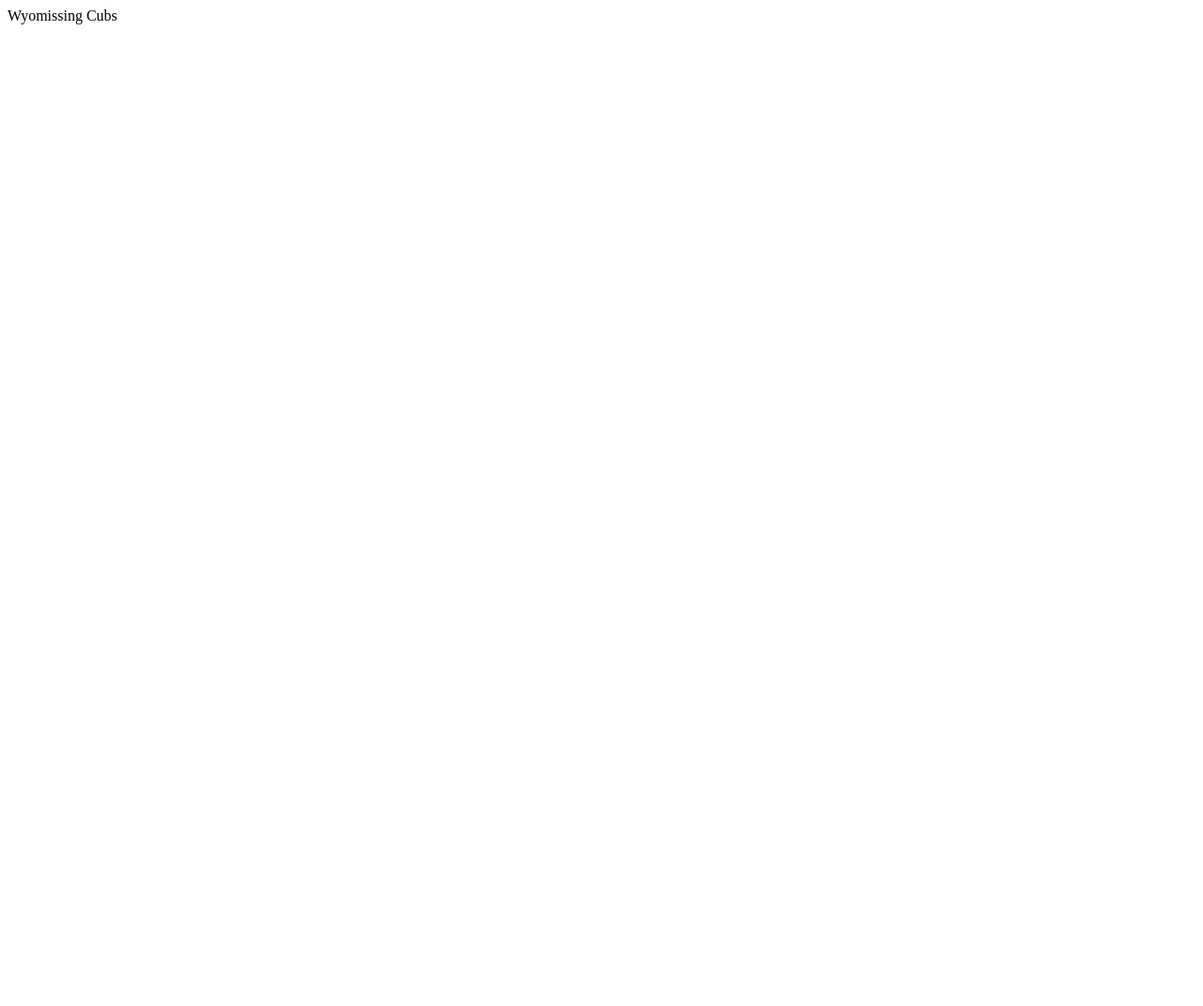
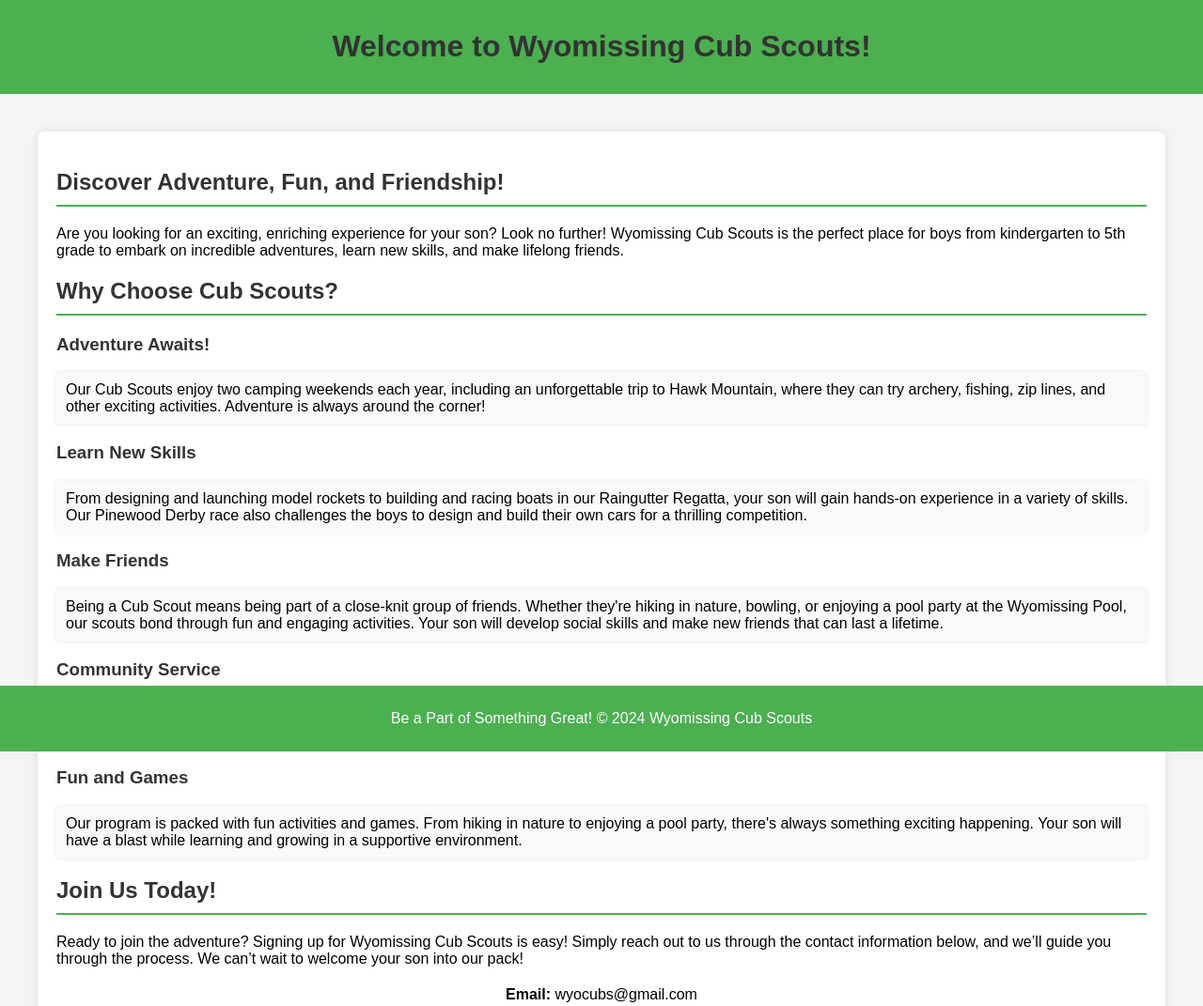
Before and after one commit to wyocubs/wyocub_redirect, a plain HTML site: page index.html in a window 1280 px wide. Shown: the whole page at 94% size. Before the commit the page ends 800 px from the top, so only its background shows below. Drawn offline with Linux system fonts and the light colour scheme.

Commit message:
Update index.html

```diff
--- a/index.html
+++ b/index.html
@@ -1,8 +1,124 @@
-<html>
-  <head>
-    <title>Wyo Cubs</title>
-  </head>
-  <body>
-    <p>Wyomissing Cubs</p>
-  </body>
+<!DOCTYPE html>
+<html lang="en">
+<head>
+    <meta charset="UTF-8">
+    <meta name="viewport" content="width=device-width, initial-scale=1.0">
+    <title>Wyomissing Cub Scouts</title>
+    <style>
+        body {
+            font-family: Arial, sans-serif;
+            margin: 0;
+            padding: 0;
+            background-color: #f4f4f4;
+        }
+        .container {
+            max-width: 1200px;
+            margin: 0 auto;
+            padding: 20px;
+        }
+        header {
+            background-color: #4CAF50;
+            color: white;
+            padding: 10px 0;
+            text-align: center;
+        }
+        h1, h2, h3 {
+            color: #333;
+        }
+        .content {
+            background-color: white;
+            padding: 20px;
+            margin: 20px 0;
+            border-radius: 8px;
+            box-shadow: 0 0 10px rgba(0, 0, 0, 0.1);
+        }
+        .content h2 {
+            border-bottom: 2px solid #4CAF50;
+            padding-bottom: 10px;
+        }
+        .content ul {
+            list-style-type: none;
+            padding: 0;
+        }
+        .content ul li {
+            background: #f9f9f9;
+            margin: 10px 0;
+            padding: 10px;
+            border-radius: 4px;
+            box-shadow: 0 0 5px rgba(0, 0, 0, 0.1);
+        }
+        .contact {
+            text-align: center;
+            margin-top: 20px;
+        }
+        .contact p {
+            margin: 5px 0;
+        }
+        footer {
+            background-color: #4CAF50;
+            color: white;
+            text-align: center;
+            padding: 10px 0;
+            position: fixed;
+            bottom: 0;
+            width: 100%;
+        }
+        @media (max-width: 768px) {
+            .container {
+                padding: 10px;
+            }
+            .content {
+                margin: 10px 0;
+            }
+        }
+    </style>
+</head>
+<body>
+    <header>
+        <h1>Welcome to Wyomissing Cub Scouts!</h1>
+    </header>
+    <div class="container">
+        <div class="content">
+            <h2>Discover Adventure, Fun, and Friendship!</h2>
+            <p>Are you looking for an exciting, enriching experience for your son? Look no further! Wyomissing Cub Scouts is the perfect place for boys from kindergarten to 5th grade to embark on incredible adventures, learn new skills, and make lifelong friends.</p>
+
+            <h2>Why Choose Cub Scouts?</h2>
+
+            <h3>Adventure Awaits!</h3>
+            <ul>
+                <li>Our Cub Scouts enjoy two camping weekends each year, including an unforgettable trip to Hawk Mountain, where they can try archery, fishing, zip lines, and other exciting activities. Adventure is always around the corner!</li>
+            </ul>
+
+            <h3>Learn New Skills</h3>
+            <ul>
+                <li>From designing and launching model rockets to building and racing boats in our Raingutter Regatta, your son will gain hands-on experience in a variety of skills. Our Pinewood Derby race also challenges the boys to design and build their own cars for a thrilling competition.</li>
+            </ul>
+
+            <h3>Make Friends</h3>
+            <ul>
+                <li>Being a Cub Scout means being part of a close-knit group of friends. Whether they're hiking in nature, bowling, or enjoying a pool party at the Wyomissing Pool, our scouts bond through fun and engaging activities. Your son will develop social skills and make new friends that can last a lifetime.</li>
+            </ul>
+
+            <h3>Community Service</h3>
+            <ul>
+                <li>Cub Scouts participate in community service projects, including cleaning up the neighborhood on Earth Day and walking in the Memorial Day parade. These activities teach the value of responsibility, empathy, and giving back to the community.</li>
+            </ul>
+
+            <h3>Fun and Games</h3>
+            <ul>
+                <li>Our program is packed with fun activities and games. From hiking in nature to enjoying a pool party, there's always something exciting happening. Your son will have a blast while learning and growing in a supportive environment.</li>
+            </ul>
+
+            <h2>Join Us Today!</h2>
+            <p>Ready to join the adventure? Signing up for Wyomissing Cub Scouts is easy! Simply reach out to us through the contact information below, and we’ll guide you through the process. We can’t wait to welcome your son into our pack!</p>
+
+            <div class="contact">
+                <p><strong>Email:</strong> wyocubs@gmail.com</p>
+            </div>
+        </div>
+    </div>
+    <footer>
+        <p>Be a Part of Something Great! © 2024 Wyomissing Cub Scouts</p>
+    </footer>
+</body>
 </html>
```
